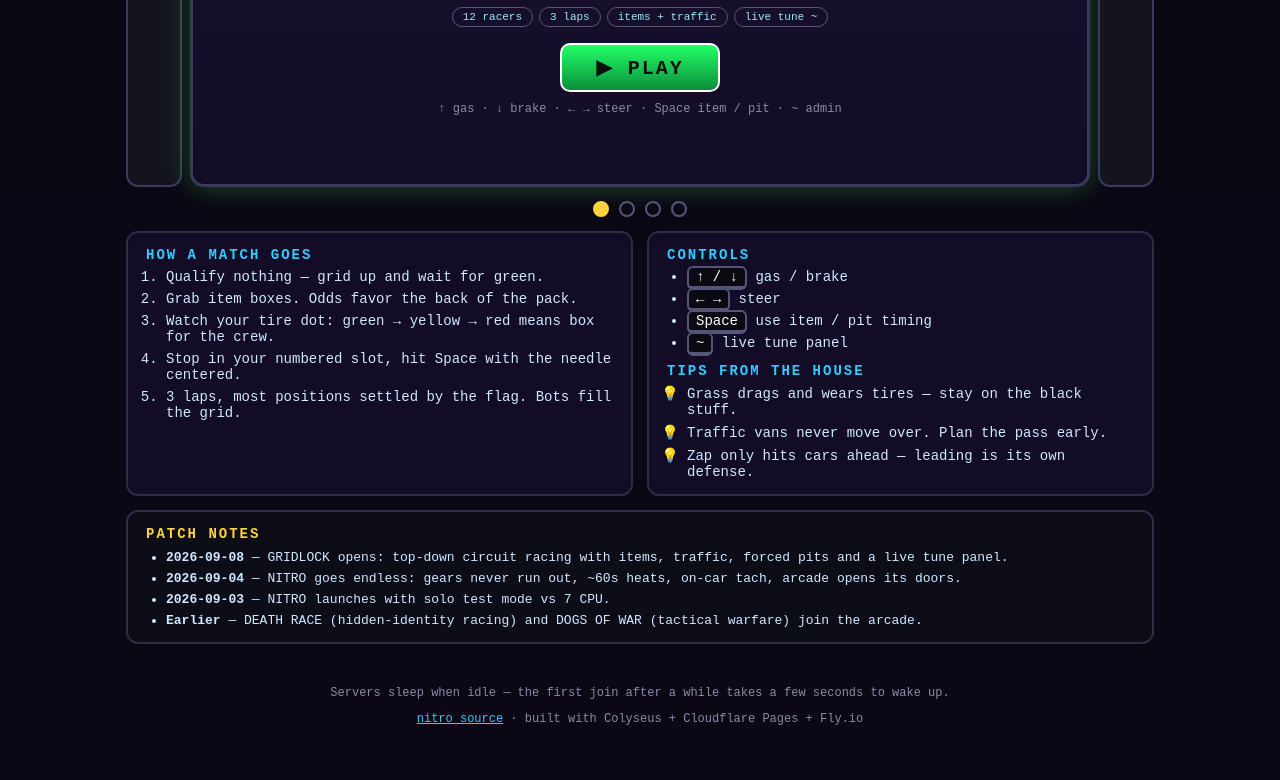
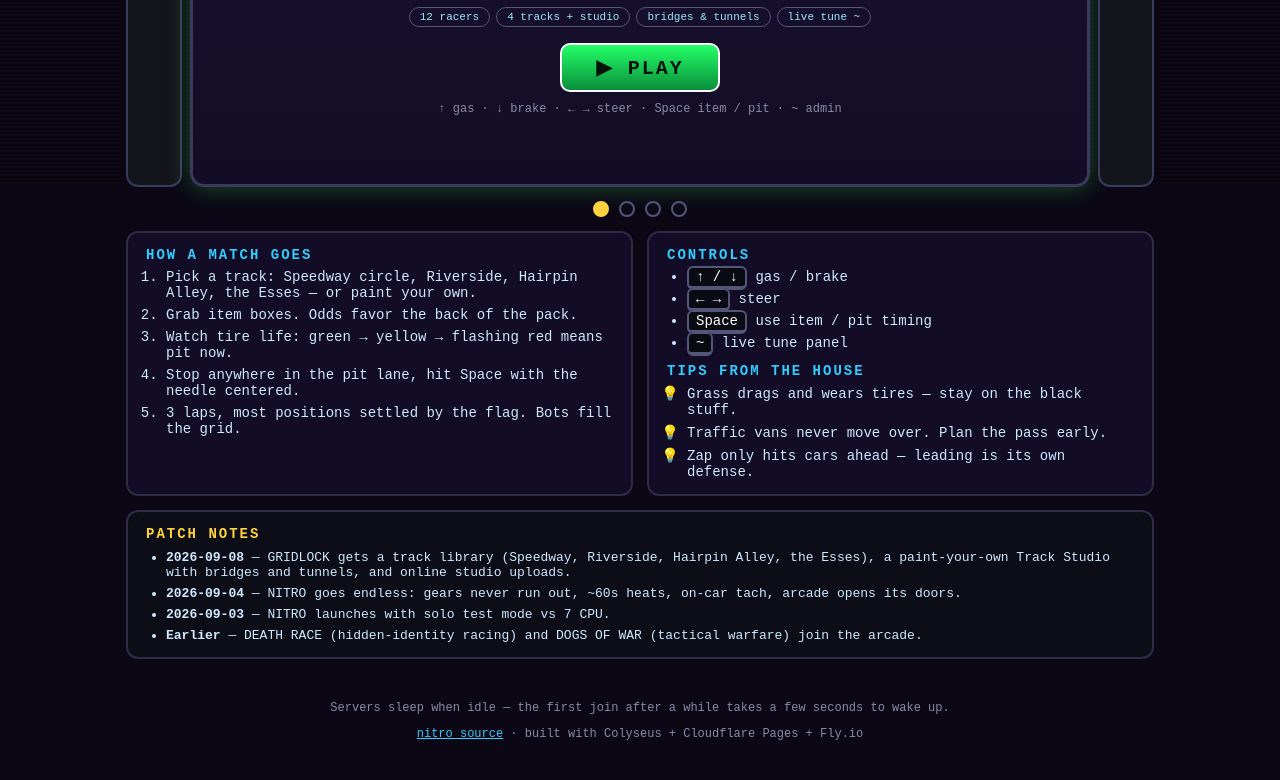
Before and after one commit to J1marotta/arcade, a plain HTML site: page index.html in a window 1280 px wide. Shown: the part 618-1398 px from the top of the page. Drawn offline with Linux system fonts and the light colour scheme.

Commit message:
Gridlock: track library + studio tracks, nitro copy fix

```diff
--- a/index.html
+++ b/index.html
@@ -55,7 +55,7 @@
       <section class="changelog" id="changelog">
         <h3>PATCH NOTES</h3>
         <ul>
-          <li><b>2026-09-08</b> — GRIDLOCK opens: top-down circuit racing with items, traffic, forced pits and a live tune panel.</li>
+          <li><b>2026-09-08</b> — GRIDLOCK gets a track library (Speedway, Riverside, Hairpin Alley, the Esses), a paint-your-own Track Studio with bridges and tunnels, and online studio uploads.</li>
           <li><b>2026-09-04</b> — NITRO goes endless: gears never run out, ~60s heats, on-car tach, arcade opens its doors.</li>
           <li><b>2026-09-03</b> — NITRO launches with solo test mode vs 7 CPU.</li>
           <li><b>Earlier</b> — DEATH RACE (hidden-identity racing) and DOGS OF WAR (tactical warfare) join the arcade.</li>
--- a/site.js
+++ b/site.js
@@ -4,15 +4,15 @@ const GAMES = [
     id: 'gridlock',
     kicker: '★ NEW ★',
     title: 'GRIDLOCK',
-    tag: 'Top-down traffic racer. Whole track visible, 12 color-coded cars, items, vans in the way, forced pit stops.',
-    chips: ['12 racers', '3 laps', 'items + traffic', 'live tune ~'],
+    tag: 'Top-down traffic racer. 4 tracks plus your own painted loops, 12 color-coded cars, items, vans, forced pits.',
+    chips: ['12 racers', '4 tracks + studio', 'bridges & tunnels', 'live tune ~'],
     play: 'https://gridlock-racer.pages.dev',
     keys: '↑ gas · ↓ brake · ← → steer · Space item / pit · ~ admin',
     steps: [
-      'Qualify nothing — grid up and wait for green.',
+      'Pick a track: Speedway circle, Riverside, Hairpin Alley, the Esses — or paint your own.',
       'Grab item boxes. Odds favor the back of the pack.',
-      'Watch your tire dot: green → yellow → red means box for the crew.',
-      'Stop in your numbered slot, hit Space with the needle centered.',
+      'Watch tire life: green → yellow → flashing red means pit now.',
+      'Stop anywhere in the pit lane, hit Space with the needle centered.',
       '3 laps, most positions settled by the flag. Bots fill the grid.',
     ],
     controls: [['↑ / ↓', 'gas / brake'], ['← →', 'steer'], ['Space', 'use item / pit timing'], ['~', 'live tune panel']],
@@ -26,7 +26,7 @@ const GAMES = [
     id: 'nitro',
     kicker: '★ DRAG ★',
     title: 'NITRO',
-    tag: '80s drag showdown. Hold the revs, nail endless shifts, sabotage the leader — then hold on for ~60 seconds.',
+    tag: '80s drag showdown. Hold the revs, nail endless shifts, chain combos — then hold on for ~60 seconds.',
     chips: ['2–12 players', '~60s heats', 'endless gears', 'best of 3/5'],
     play: 'https://nitro-drag.pages.dev',
     keys: '↑ rev · space shift · solo test mode included',
```
